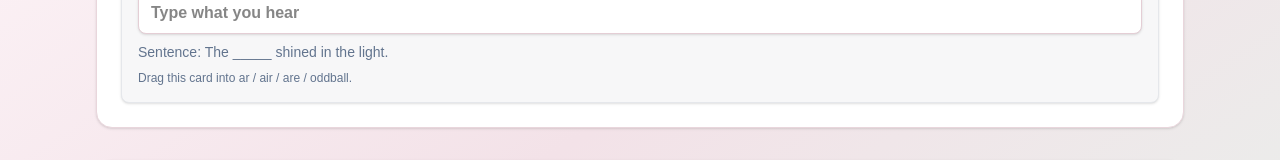
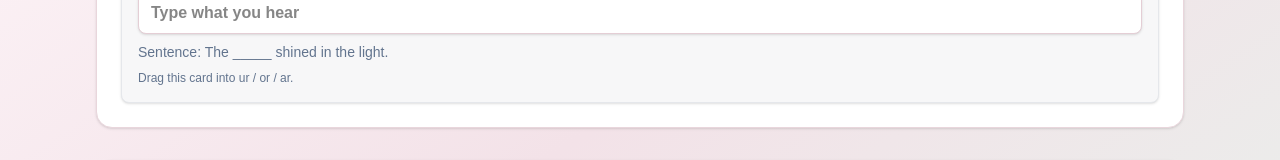
Before and after one commit to kevinfosterNG/spelling-list, a Next.js app: page / in a window 1280 px wide. Shown: the part 328-488 px from the top of the page. Built offline with nearby package versions, Linux system fonts and the light colour scheme.

Commit message:
fix(spell-it): derive drag instruction from sort groups (#45)

```diff
--- a/src/app/page.tsx
+++ b/src/app/page.tsx
@@ -150,7 +150,10 @@ export default function Home() {
     }
   };
 
-  const allBucketKeys = activeList ? [...activeList.groups] : [];
+  const allBucketKeys = activeList?.groups ?? [];
+  const dragInstruction = allBucketKeys.length
+    ? `Drag this card into ${allBucketKeys.join(" / ")}.`
+    : "Drag this card into a sort group.";
 
   const handleDrop = (
     targetKey: string,
@@ -443,9 +446,7 @@ export default function Home() {
                     "_____",
                   )}
                 </p>
-                <p className="mt-2 text-xs text-slate-500">
-                  Drag this card into ar / air / are / oddball.
-                </p>
+                <p className="mt-2 text-xs text-slate-500">{dragInstruction}</p>
               </article>
             ) : null}
           </section>
```
